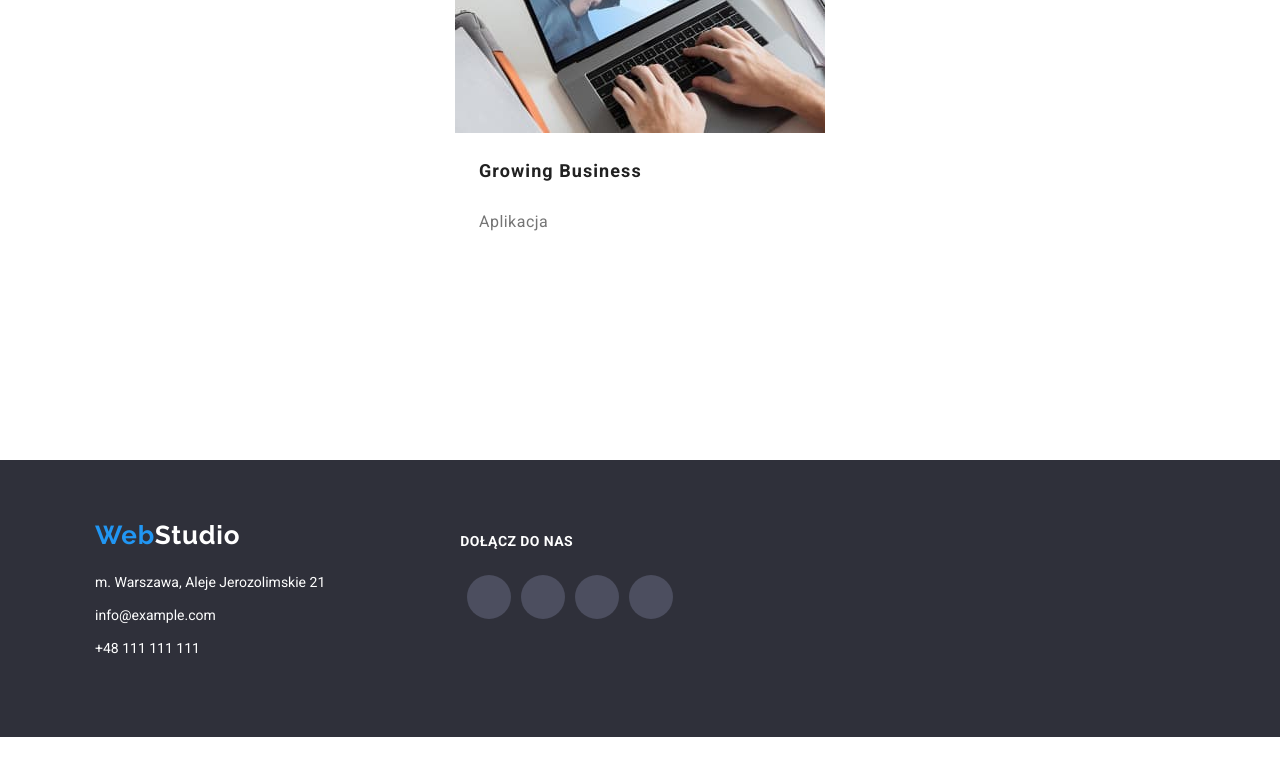
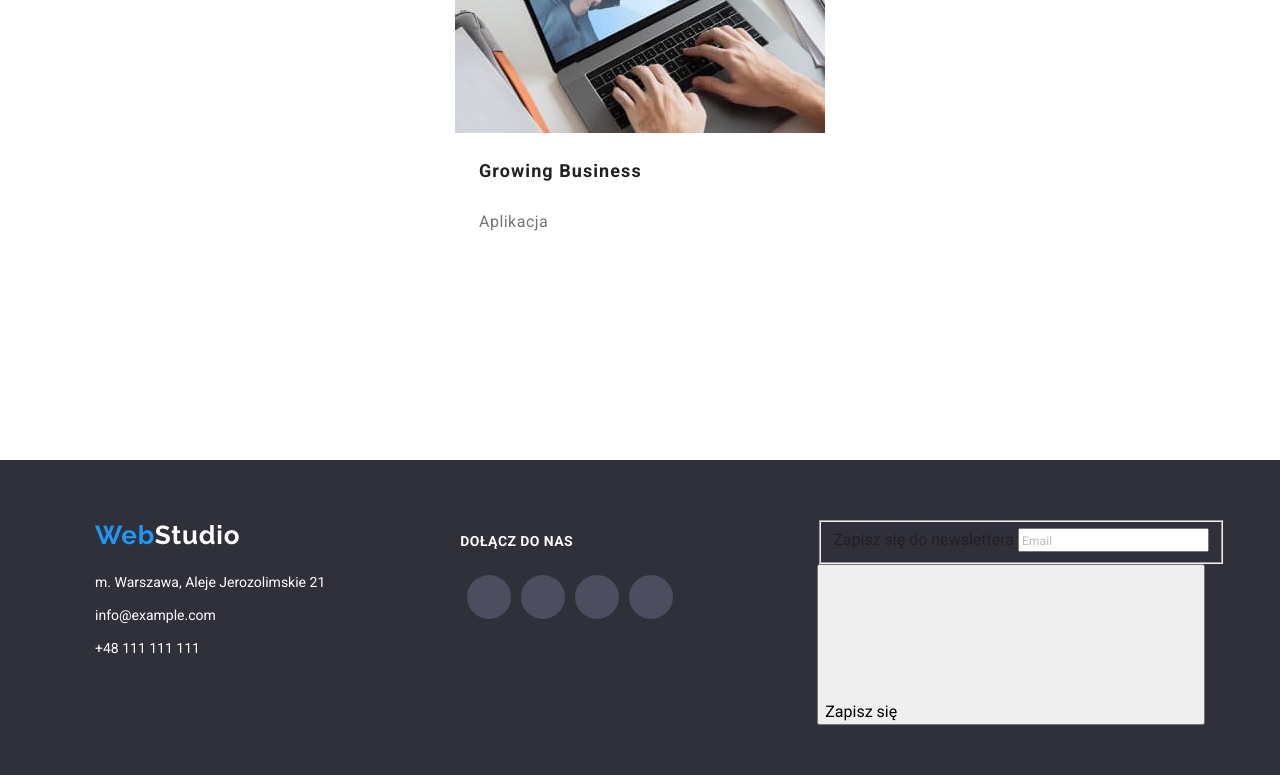
Before and after one commit to Guma96/goit-markup-hw-06, a plain HTML site: page portfolio.html in a window 1280 px wide. Shown: the part 2225-3000 px from the top of the page. Before the commit the page ends 2962 px from the top, so only its background shows below. Drawn offline with nearby package versions, Linux system fonts and the light colour scheme.

Commit message:
Update portfolio.html

```diff
--- a/portfolio.html
+++ b/portfolio.html
@@ -314,6 +314,27 @@
               </li>
             </ul>
           </div>
+          <div class="footer-form">
+            <fieldset class="fieldset-footer">
+              <label class="fieldset-footer-label" for="fieldet-newsletter">
+                <span class="fieldset-footer-label"
+                  >Zapisz się do newslettera</span
+                >
+                <input
+                  class="fieldset-footer-input"
+                  type="email"
+                  id="fieldset-newsletter"
+                  placeholder="Email"
+                />
+              </label>
+            </fieldset>
+            <button class="fieldset-footer-button" type="button">
+              <span class="fieldset-footer-button-push">Zapisz się</span
+              ><svg class="fieldset-footer-icon">
+                <use href="./images/icons.svg#icon-icon-send"></use>
+              </svg>
+            </button>
+          </div>
         </div>
       </address>
     </footer>
```
